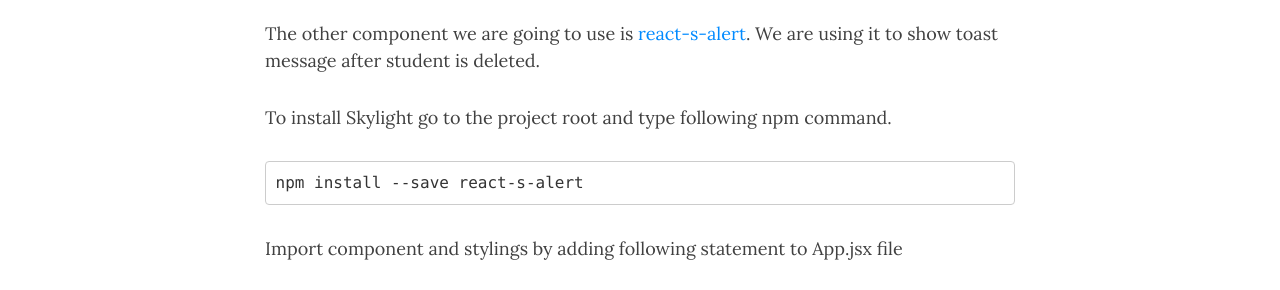
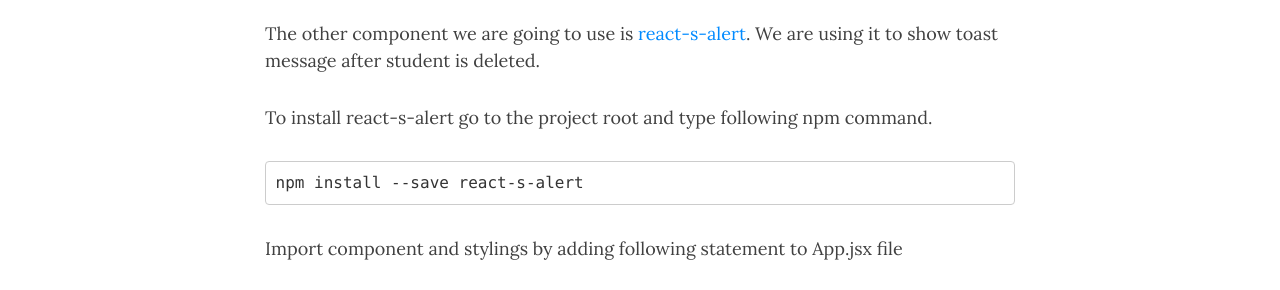
Before and after one commit to juhahinkula/juhahinkula.github.io, a Jekyll site: the page built from _posts/2016-12-05-reactcomponents.markdown, in a window 1280 px wide and 900 px high, scrolled down 2124 px. Shown: the part 154-444 px from the top of the window. Built offline with Jekyll 4.4.1, drawn with Linux system fonts in a browser that asks for light colours; nearby versions of some CDN libraries; comment, search, counter and statistics services are not loaded.

Commit message:
new post

```diff
--- a/_posts/2016-12-05-reactcomponents.markdown
+++ b/_posts/2016-12-05-reactcomponents.markdown
@@ -66,7 +66,7 @@ That is only thing we need to transfer it to modal form.
 
 The other component we are going to use is [react-s-alert](https://github.com/juliancwirko/react-s-alert). We are using it to show toast message after student is deleted.
 
-To install Skylight go to the project root and type following npm command.
+To install react-s-alert go to the project root and type following npm command.
 
 {% highlight html %}
 npm install --save react-s-alert
```
